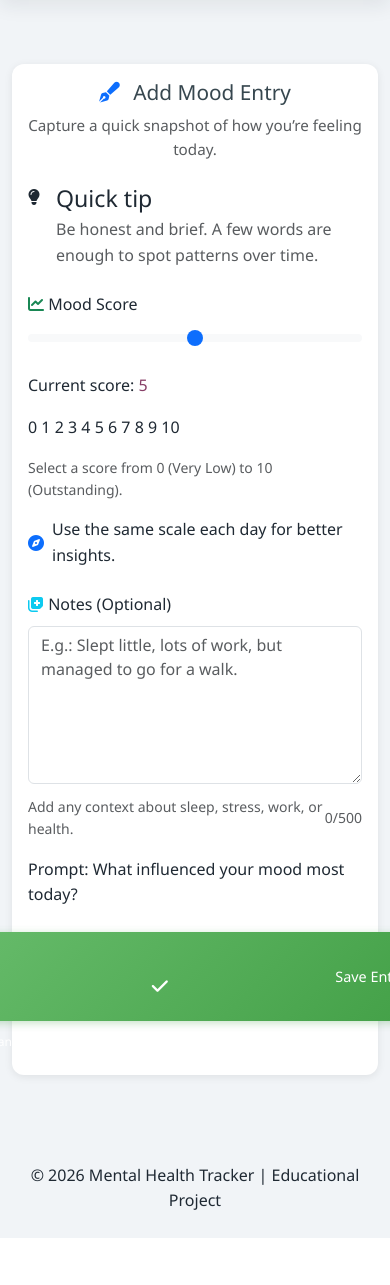
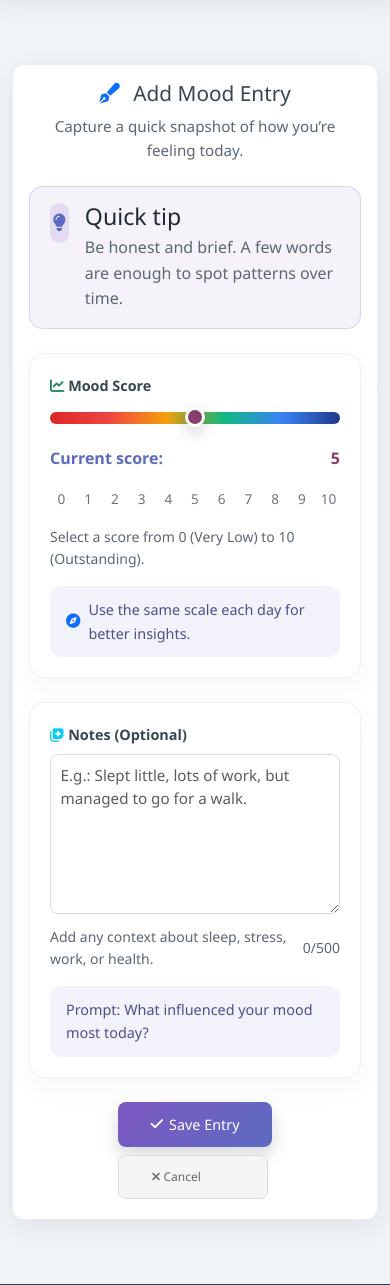
Before and after one commit to oliveiracle/mental-health-tracker, a Django app: page /mood/add/ in a window 390 px wide; the page is wider, and only the part inside the window is pictured. Shown: the part 76-1361 px from the top of that part. Before the commit the page ends 1314 px from the top of that part, so only its background shows below. Run offline with Django 5.2, Linux system fonts and the light colour scheme; the visitor is signed in with stand-in values (Sample User, id 1).

Commit message:
Fix corrupted CSS and button size on mobile

```diff
--- a/tracker/static/tracker/css/style.css
+++ b/tracker/static/tracker/css/style.css
@@ -474,17 +474,9 @@ main .container {
 }
 
 .btn-primary-action i {
-        padding: 1.1rem 2.2rem;
-        font-size: 1.15rem;
-        min-width: 90vw;
-        display: block;
-        margin: 1.2rem auto 0 auto;
-        border-radius: 32px;
+    margin-right: 6px;
+}
 
-    .btn-sm.btn-primary-action {
-        padding: 0.9rem 1.5rem;
-        font-size: 1rem;
-        min-width: 80vw;
 /* Empty state alert */
 .empty-state-alert {
     background: linear-gradient(135deg, #e1f5fe 0%, #f3e5f5 100%);
```
